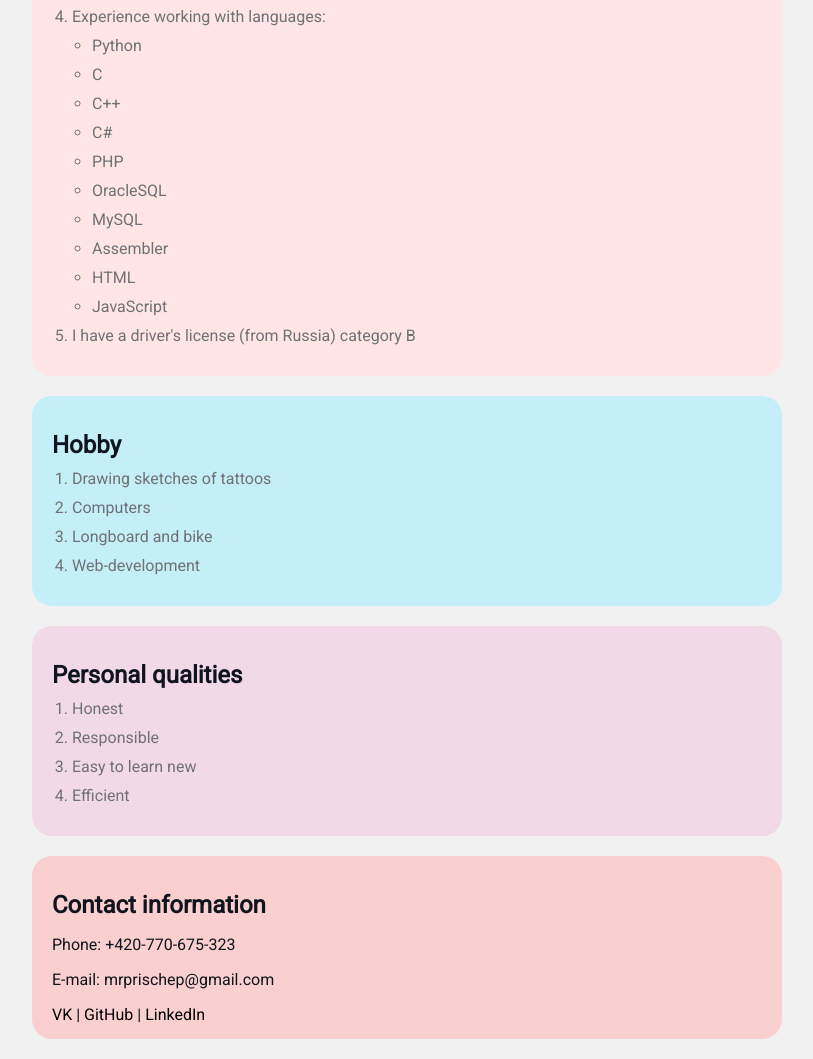
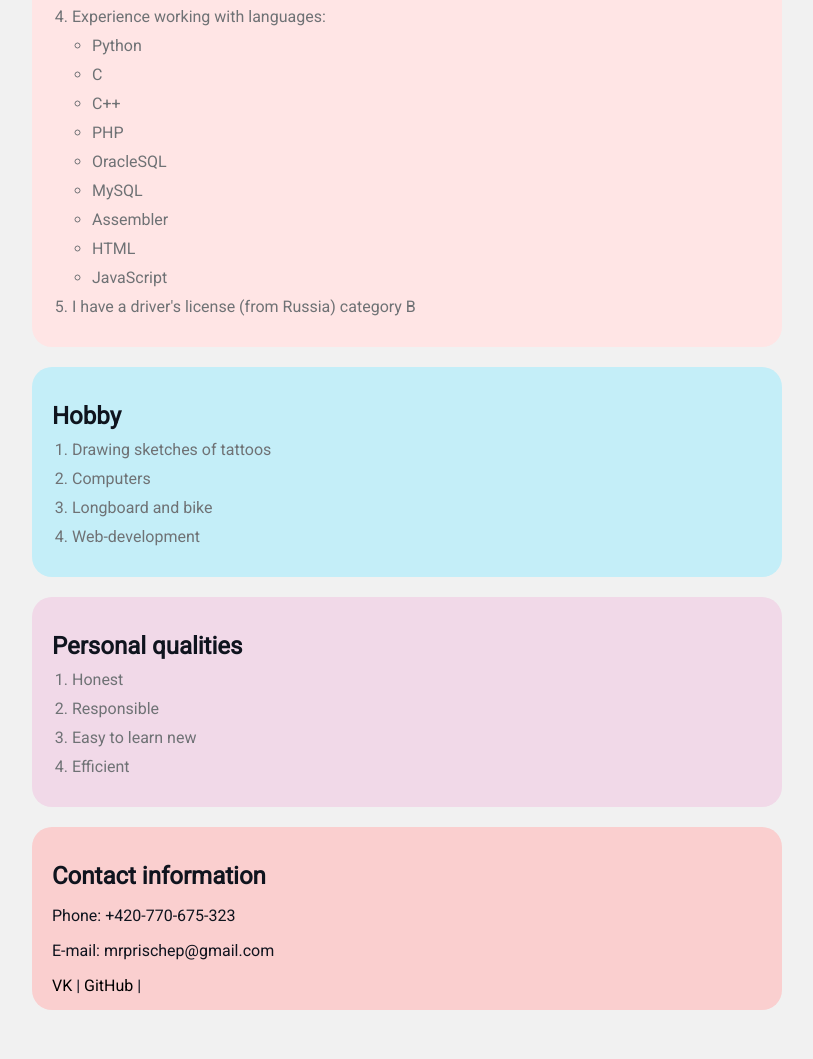
Before and after one commit to MrPrischep/CV, a plain HTML site: page index.html in a window 1280 px wide. Shown: the part 1129-2188 px from the top of the page, without its empty margins (233-1046 px from the left). After the commit the page ends 2159 px from the top, so only its background shows below. Drawn offline with Linux system fonts and the light colour scheme.

Commit message:
Update index.html

```diff
--- a/index.html
+++ b/index.html
@@ -136,7 +136,6 @@
                             <li>Python</li>
                             <li>C</li>
                             <li>C++</li>
-                            <li>C#</li>
                             <li>PHP</li>
                             <li>OracleSQL</li>
                             <li>MySQL</li>
@@ -180,7 +179,7 @@
                 |
                 <a href="https://github.com/MrPrischep" target="_blank">GitHub</a>
                 |
-                <a href="https://www.linkedin.com/in/dmirti-k-0914a6231/" target="_blank">LinkedIn</a>
+<!--                 <a href="https://www.linkedin.com/in/dmirti-k-0914a6231/" target="_blank">LinkedIn</a> -->
             </div>
         </div>
     </body>
```
